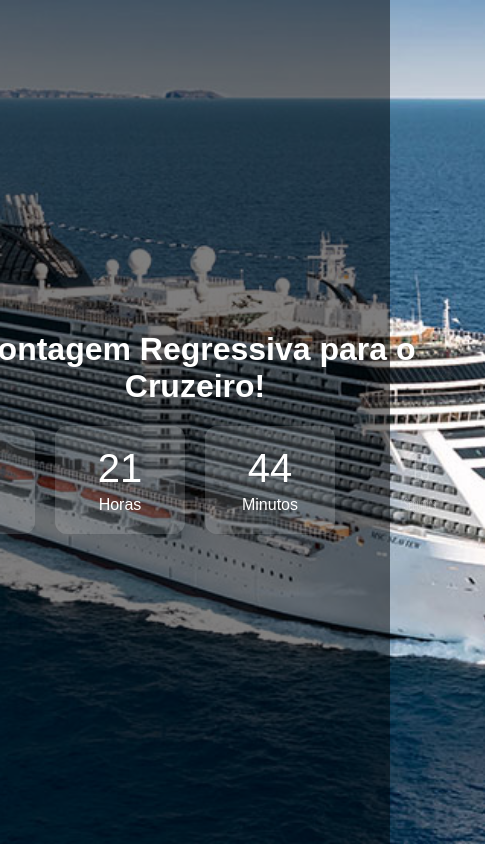
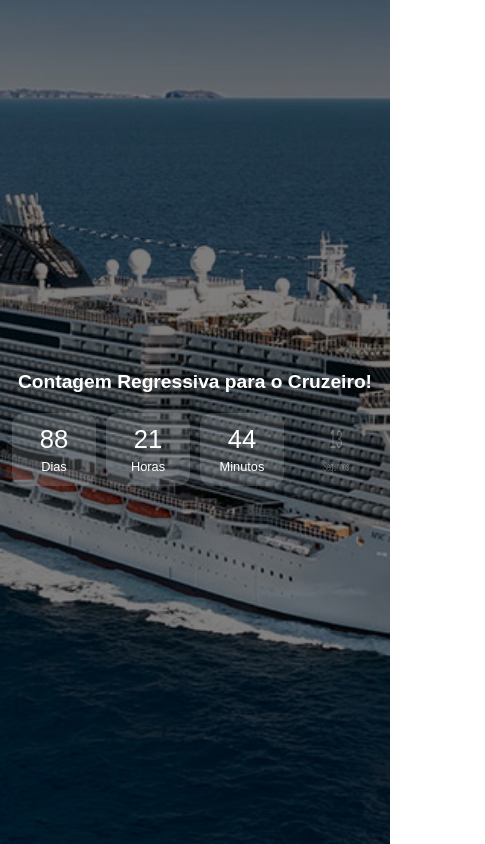
Before and after one commit to tiagoocardoso/nosso-cruzeiro, a plain HTML site: page index.html in a window 390 px wide. Shown: the whole page, 485 px wide, since content can reach past the window. Drawn offline with Linux system fonts and the light colour scheme.

Commit message:
Update style.css

```diff
--- a/style.css
+++ b/style.css
@@ -79,3 +79,51 @@ body::before {
     transform: rotateY(0deg);
   }
 }
+
+@media (max-width: 768px) {
+  .container h1 {
+    font-size: 1.5em;
+    padding: 0 10px;
+  }
+
+  #countdown {
+    flex-wrap: wrap;
+    gap: 15px;
+  }
+
+  .tempo {
+    min-width: 70px;
+    padding: 15px;
+  }
+
+  .tempo span {
+    font-size: 2em;
+  }
+
+  .tempo p {
+    font-size: 0.9em;
+  }
+}
+
+@media (max-width: 480px) {
+  .container h1 {
+    font-size: 1.2em;
+  }
+
+  .tempo {
+    min-width: 60px;
+    padding: 12px;
+  }
+
+  .tempo span {
+    font-size: 1.6em;
+  }
+
+  .tempo p {
+    font-size: 0.8em;
+  }
+
+  #countdown {
+    gap: 10px;
+  }
+}
```
